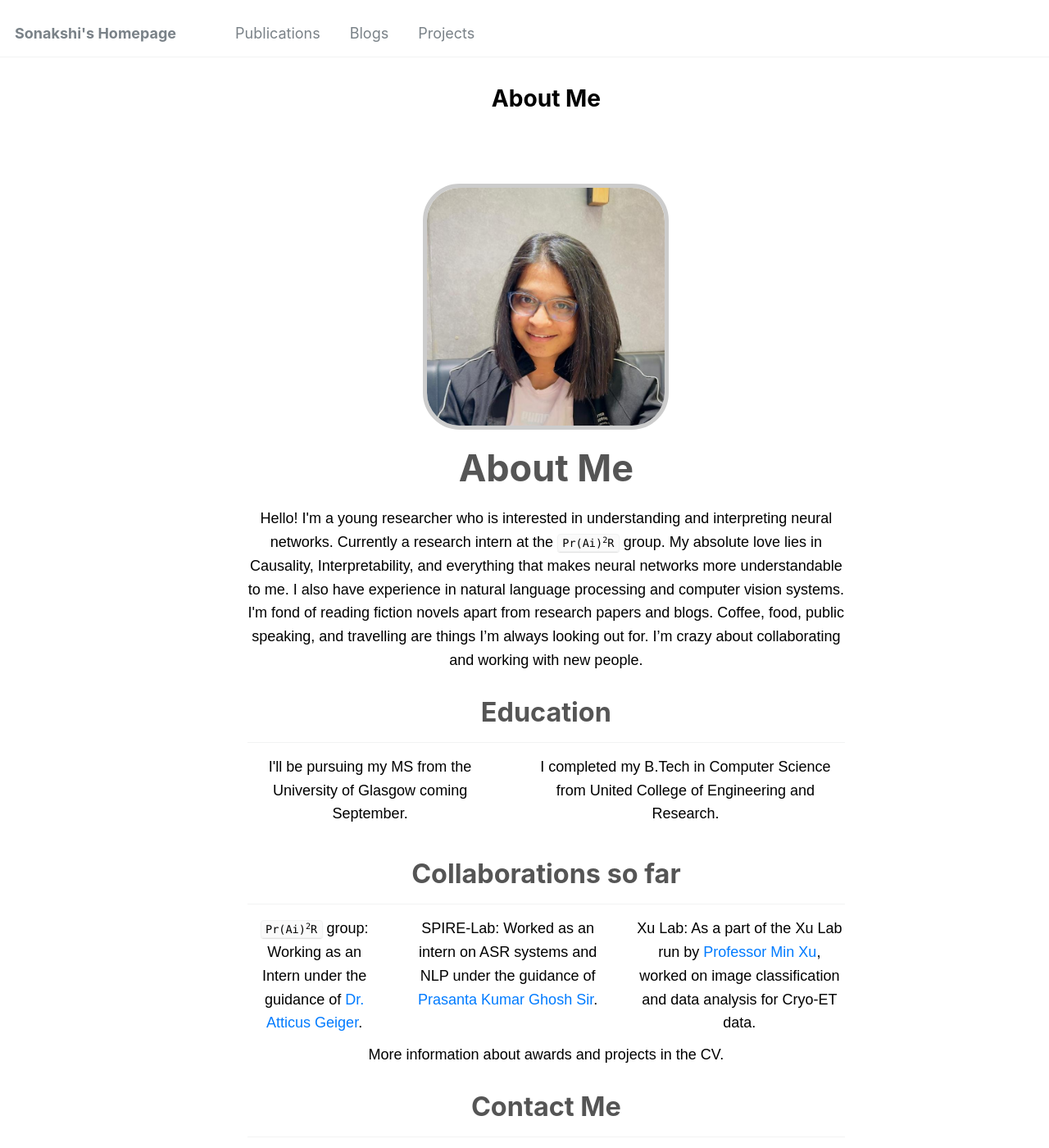
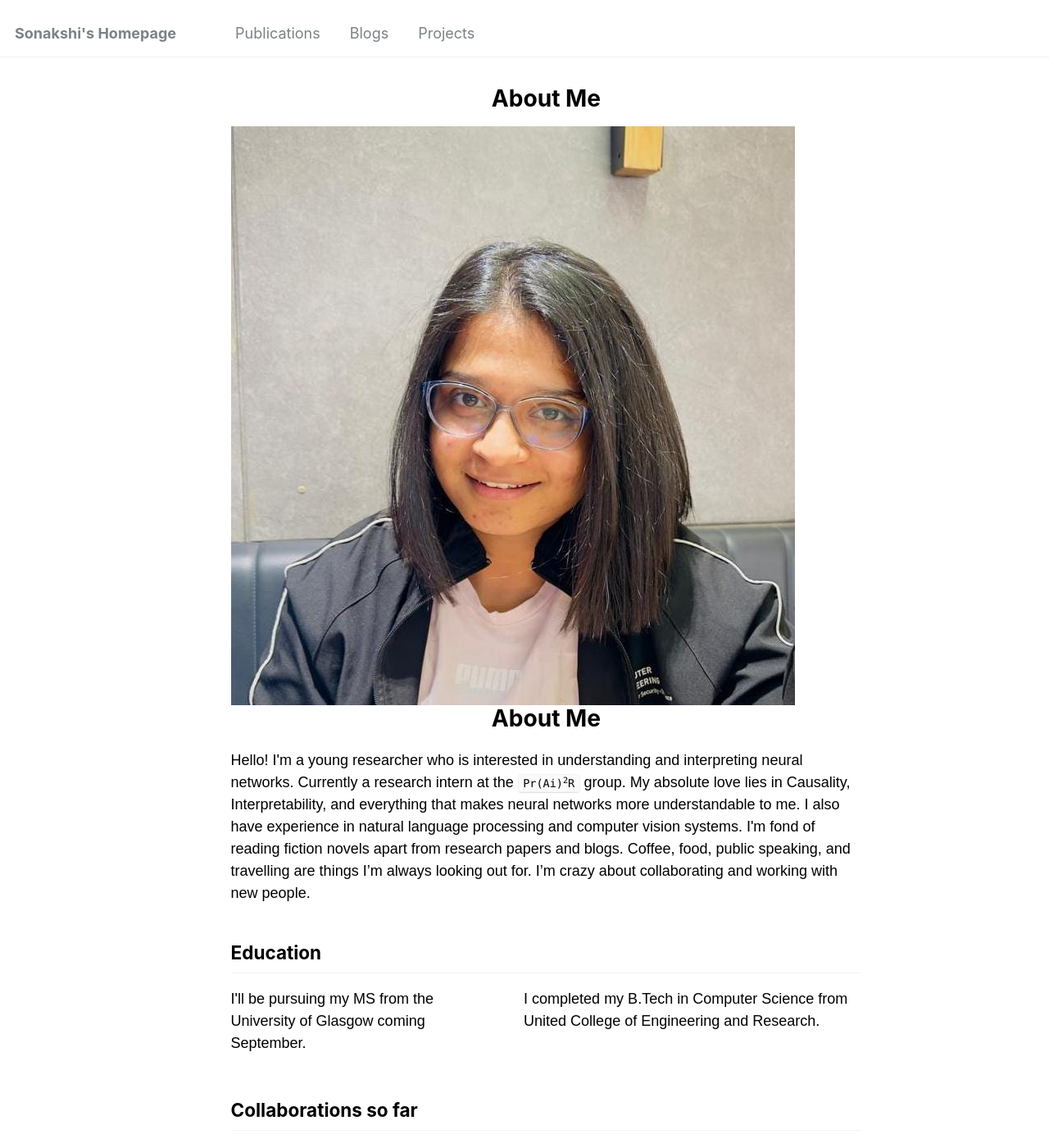
Before and after one commit to SonakshiChauhan/Sonakshi.github.io, a Jekyll site: the page built from _pages/about.md, in a window 1280 px wide and 1400 px high. Shown: the whole window at 82% size. Built offline with Jekyll 4.4.1, drawn with Linux system fonts in a browser that asks for light colours.

Commit message:
Update main.scss

```diff
--- a/assets/css/main.scss
+++ b/assets/css/main.scss
@@ -128,76 +128,76 @@ ul li {
   text-decoration: underline;
 }
 
-.about-section {
-  display: flex;
-  flex-direction: column;
-  align-items: center;
-  text-align: center;
-  padding: 50px 20px;
-}
+// .about-section {
+//   display: flex;
+//   flex-direction: column;
+//   align-items: center;
+//   text-align: center;
+//   padding: 50px 20px;
+// }
+
+// // .profile-photo img {
+// //   border-radius: 50%;
+// //   width: 200px;
+// //   height: 200px;
+// //   object-fit: cover;
+// //   margin-bottom: 20px;
+// // }
+
+// // .about-description {
+// //   max-width: 800px;
+// //   font-size: 1rem;
+// //   line-height: 1.6;
+// //   color: #333; /* Adjust text color as per your theme */
+// // }
+
+// .about-description h1, .about-description h2 {
+//   color: #555; /* Adjust heading color */
+// }
+
+// .about-description h1 {
+//   font-size: 2.5rem;
+//   margin-bottom: 20px;
+// }
+
+// .about-description h2 {
+//   font-size: 1.8rem;
+//   margin-top: 30px;
+//   margin-bottom: 15px;
+// }
+
+// .about-description ul {
+//   list-style: none;
+//   padding: 0;
+//   margin: 0;
+// }
+
+// .about-description ul li {
+//   margin-bottom: 10px;
+// }
+
+// .about-description a {
+//   color: #007bff;
+//   text-decoration: none;
+// }
+
+// .about-description a:hover {
+//   text-decoration: underline;
+// }
 
 // .profile-photo img {
-//   border-radius: 50%;
-//   width: 200px;
-//   height: 200px;
+//   border-radius: 15%; /* Adjust as needed for square or rounded corners */
+//   width: 300px; /* Adjust width */
+//   height: 300px; /* Adjust height */
 //   object-fit: cover;
-//   margin-bottom: 20px;
+//   margin: 20px auto;
+//   display: block;
+//   border: 5px solid #ccc; /* Optional: border for styling */
 // }
 
 // .about-description {
 //   max-width: 800px;
+//   margin: 0 auto;
 //   font-size: 1rem;
 //   line-height: 1.6;
-//   color: #333; /* Adjust text color as per your theme */
 // }
-
-.about-description h1, .about-description h2 {
-  color: #555; /* Adjust heading color */
-}
-
-.about-description h1 {
-  font-size: 2.5rem;
-  margin-bottom: 20px;
-}
-
-.about-description h2 {
-  font-size: 1.8rem;
-  margin-top: 30px;
-  margin-bottom: 15px;
-}
-
-.about-description ul {
-  list-style: none;
-  padding: 0;
-  margin: 0;
-}
-
-.about-description ul li {
-  margin-bottom: 10px;
-}
-
-.about-description a {
-  color: #007bff;
-  text-decoration: none;
-}
-
-.about-description a:hover {
-  text-decoration: underline;
-}
-
-.profile-photo img {
-  border-radius: 15%; /* Adjust as needed for square or rounded corners */
-  width: 300px; /* Adjust width */
-  height: 300px; /* Adjust height */
-  object-fit: cover;
-  margin: 20px auto;
-  display: block;
-  border: 5px solid #ccc; /* Optional: border for styling */
-}
-
-.about-description {
-  max-width: 800px;
-  margin: 0 auto;
-  font-size: 1rem;
-  line-height: 1.6;
-}
```
